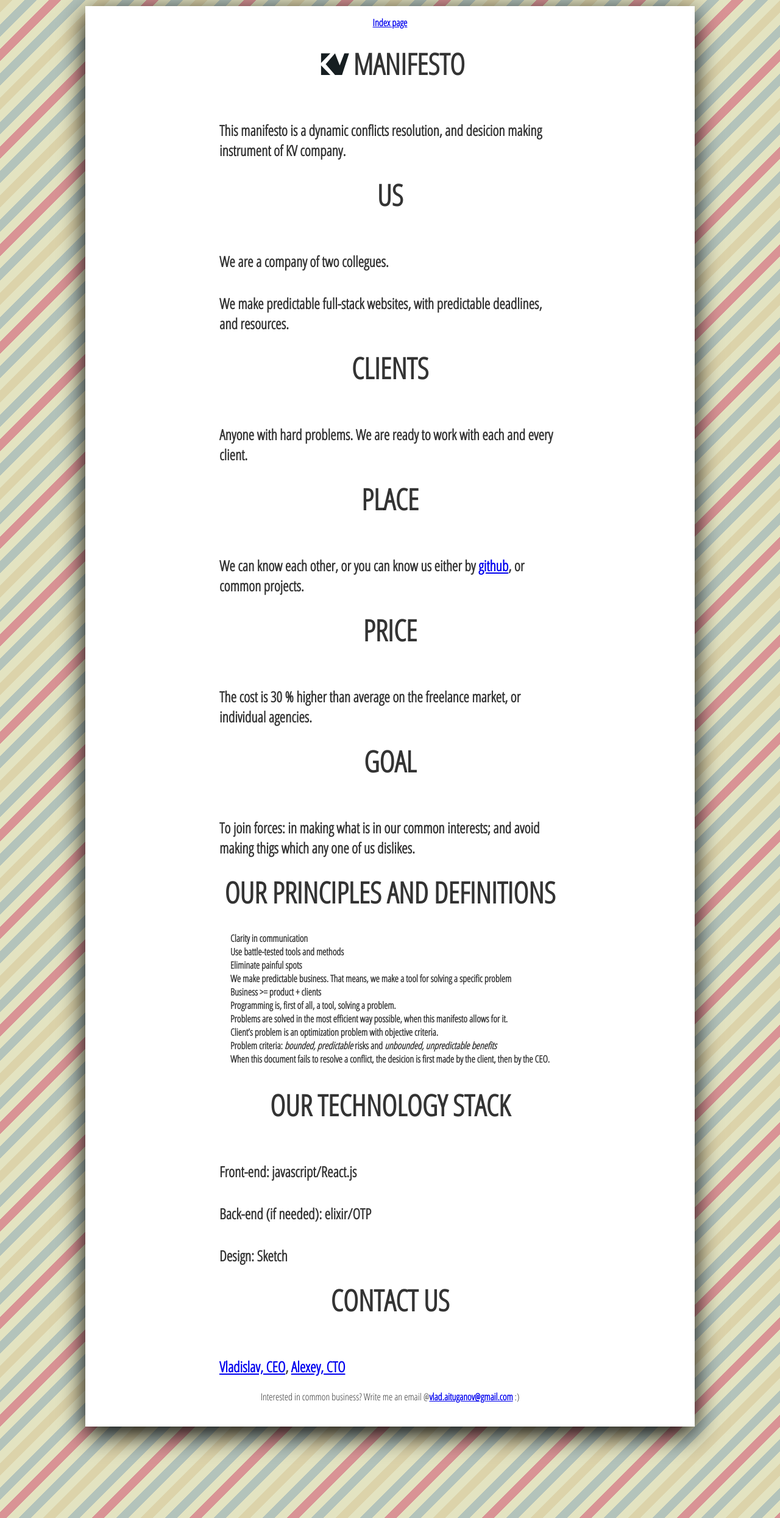
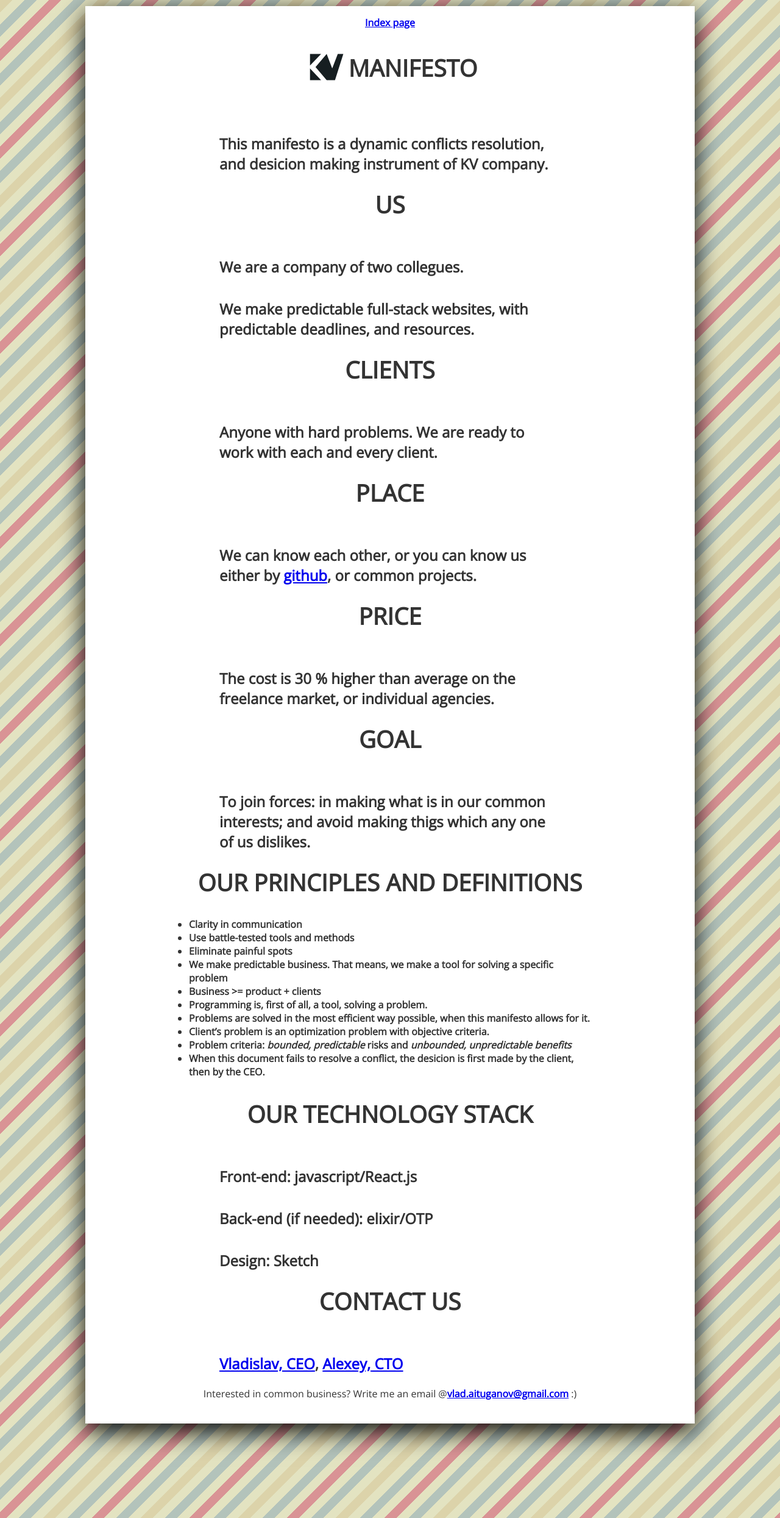
Before and after one commit to Naissur/Naissur.github.io, a Jekyll site: the page built from _posts/2016-04-16-kv-manifest.md, in a window 1280 px wide. Shown: the whole page at 61% size. Built offline with Jekyll 4.4.1, drawn with Linux system fonts in a browser that asks for light colours; comment, search, counter and statistics services are not loaded.

```diff
--- a/Gemfile
+++ b/Gemfile
@@ -1,7 +1,4 @@
 source 'https://rubygems.org'
 
 gem 'jekyll', '~> 2.5.3'
-
-group :jekyll_plugins do
-  gem 'algoliasearch-jekyll', '~> 0.8.0'
-end
+# gem 'yajl-ruby', '~> 1.2.1'
--- a/_config.yml
+++ /dev/null
@@ -1,2 +0,0 @@
-gems:
-  - algoliasearch-jekyll
--- a/_layouts/index.html
+++ b/_layouts/index.html
@@ -2,7 +2,7 @@
 <html>
   <head>
     <title>Naissur Coding</title>
-    <link href='http://fonts.googleapis.com/css?family=PT+Sans+Narrow:400,700|Open+Sans:400,300,600|Open+Sans+Condensed:300&subset=latin,cyrillic' rel='stylesheet' type='text/css'>
+    <link href="https://fonts.googleapis.com/css?family=Open+Sans" rel="stylesheet">
     <link rel="stylesheet" href="css/styles.css">
     <meta charset="utf-8">
     <meta name="viewport" content="width=device-width, initial-scale=1">
@@ -16,7 +16,7 @@
   <body>
     <div class="page-wrapper">
       <div class="intro">
-        <h1>Hello! I'm Vlad Aituganov <br/>(aka Naissur).</h1>
+        <h2>Hello! I'm Vlad Aituganov <br/>(aka Naissur).</h2>
         <hr/>
         <p>
         Currently I make <b>predictable front-end</b>, which solves problems in a new way, doing maths, composing and recording music.
--- a/_layouts/post.html
+++ b/_layouts/post.html
@@ -2,7 +2,7 @@
 <html>
   <head>
     <title>Naissur Coding | {{ page.title }}</title>
-    <link href='http://fonts.googleapis.com/css?family=PT+Sans+Narrow:400,700|Open+Sans:400,300,600|Open+Sans+Condensed:300&subset=latin,cyrillic' rel='stylesheet' type='text/css'>
+    <link href="https://fonts.googleapis.com/css?family=Open+Sans" rel="stylesheet">
     <link rel="stylesheet" href="/css/styles.css">
     <meta charset="utf-8">
     <meta name="viewport" content="width=device-width, initial-scale=1">
--- a/_posts/2016-04-16-kv-manifest.md
+++ b/_posts/2016-04-16-kv-manifest.md
@@ -7,7 +7,7 @@ categories: articles
 ---
 
 
-## <img style="height: 1.3em;vertical-align: bottom;margin-bottom: 1px;" src="/res/kv.svg"/>MANIFESTO
+## <img style="height: 1.96em; vertical-align: middle; margin-bottom: 12px;" src="/res/kv.svg"/>MANIFESTO
 
 This **manifesto** is a dynamic conflicts resolution, and desicion making instrument of KV company.
 
--- a/css/styles.css
+++ b/css/styles.css
@@ -12,7 +12,7 @@
   padding: 0;
 
   font-size: 1.0em;
-  font-family: 'Open Sans Condensed', sans-serif;
+  font-family: 'Open Sans', sans-serif;
   font-weight: 600;
 
   box-sizing: border-box;
@@ -69,7 +69,7 @@ ul {
   padding: 16px;
 
   display: inline-block;
-  list-style-type: none;
+  /* list-style-type: none; */
 
   padding: 8px 66px;
 }
@@ -91,7 +91,7 @@ h1{
   margin-top: 24px;
 
   font-size: 4.2em;
-  font-family: 'Open Sans Condensed', sans-serif;
+  font-family: 'Open Sans', sans-serif;
   font-weight: 700;
 }
 
@@ -101,10 +101,10 @@ h2{
   padding-right: 30px;
   padding-left: 30px;
 
-  font-size: 3em;
-  font-family: 'Open Sans Condensed', sans-serif;
+  font-size: 2.4em;
+  font-family: 'Open Sans', sans-serif;
   font-weight: 700;
-  text-transform: uppercase;
+  /* text-transform: uppercase; */
 }
 
 h3{
@@ -113,8 +113,8 @@ h3{
   padding-right: 30px;
   padding-left: 30px;
 
-  font-size: 2.4em;
-  font-family: 'Open Sans Condensed', sans-serif;
+  font-size: 2.0em;
+  font-family: 'Open Sans', sans-serif;
   font-weight: 700;
   text-transform: uppercase;
 }
@@ -129,7 +129,7 @@ p{
 
   font-size: 1.5em;
   font-weight: 700;
-  font-family: 'Open Sans Condensed', sans-serif;
+  font-family: 'Open Sans', sans-serif;
 }
 
 .page-wrapper{
```
Also changed, not shown: _posts/2016-04-17-004.md (added, +24 -0 lines), Gemfile.lock (added), 1 other file.
